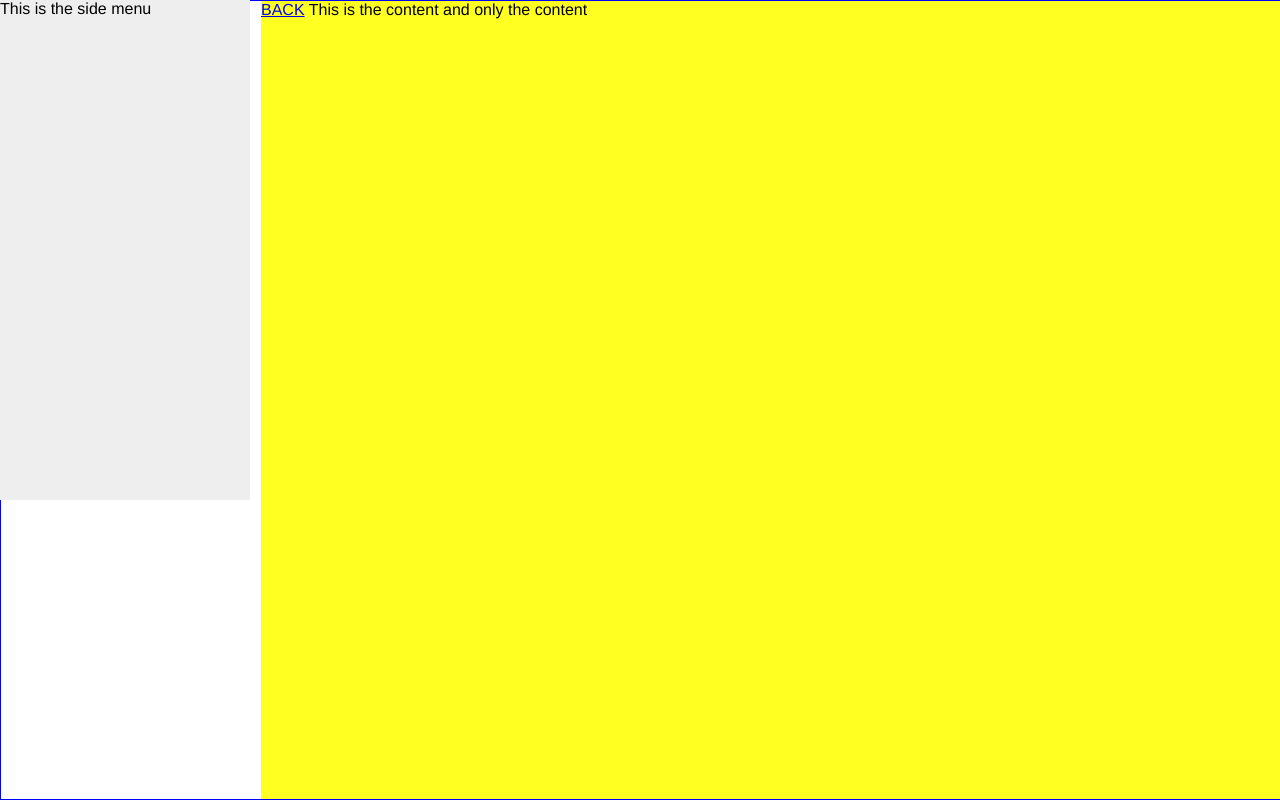
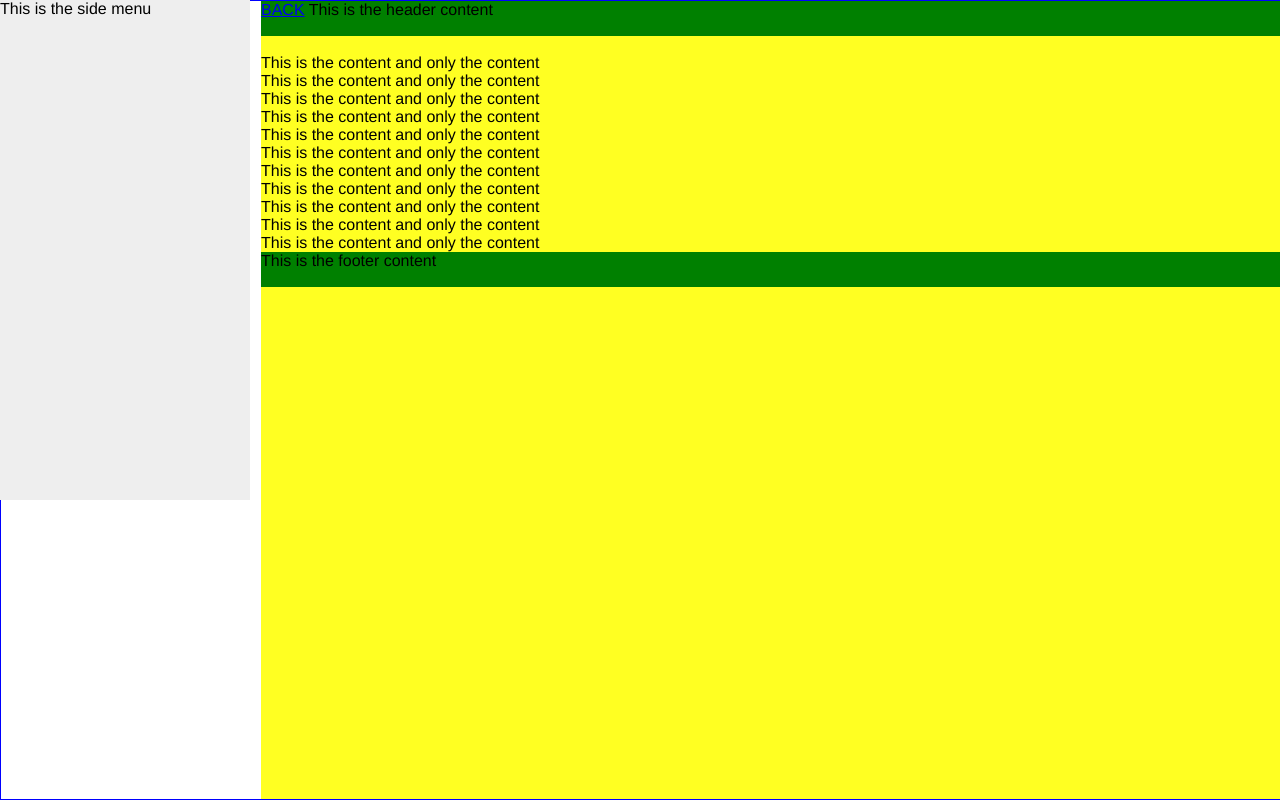
Before and after one commit to cayasso/skip, a plain HTML site: page examples/index.html in a window 1280 px wide. Both pictures are taken after a click on the link "BACK". Shown: the top 800 px of the page. Drawn offline with Linux system fonts and the light colour scheme.

Commit message:
Adding more code

```diff
--- a/examples/index.html
+++ b/examples/index.html
@@ -37,14 +37,14 @@
         font-weight: normal;
        }
 
-      *, ::after, ::before {
+      /**, ::after, ::before {
         -webkit-box-sizing: border-box;
         box-sizing: border-box;
         -webkit-tap-highlight-color: rgba(0, 0, 0, 0);
         -webkit-user-select: none;
         -webkit-touch-callout: none;
         -webkit-user-drag: none;
-      }
+      }*/
 
       .container {
         display: -webkit-box;
@@ -55,7 +55,7 @@
 
       .content {
         width: 100%;
-        display: -webkit-box;
+        /*display: -webkit-box;*/
         z-index: 1;
         background-color: #FFFF22;
         -webkit-transform: translate3d(250px, 0px, 0px);
@@ -94,7 +94,16 @@
         width:100%;
         position: relative;
       }
+
+      header, footer {
+        height: 35px;
+        width: 100%;
+        background-color: green;
+        display: block;
+      }
       </style>
+
+
 
    </head>
 
@@ -108,9 +117,31 @@
 
         <div class='content'>
 
-          <a href="#" class="back">BACK</a>
+          <header>
+            <a href="#" class="back">BACK</a>
+            This is the header content
 
-          This is the content and only the content
+          </header>
+
+          <br>
+          <div>
+            <p>This is the content and only the content</p>
+            <p>This is the content and only the content</p>
+            <p>This is the content and only the content</p>
+            <p>This is the content and only the content</p>
+            <p>This is the content and only the content</p>
+            <p>This is the content and only the content</p>
+            <p>This is the content and only the content</p>
+            <p>This is the content and only the content</p>
+            <p>This is the content and only the content</p>
+            <p>This is the content and only the content</p>
+            <p>This is the content and only the content</p>
+          </div>
+
+
+          <footer>
+            This is the footer content
+          </footer>
         </div>
 
       </div>
--- a/skip.js
+++ b/skip.js
@@ -112,6 +112,9 @@ var Skip = (function (window, document, undefined) {
 
    Skip.prototype.onTouchMove = function (e) {
 
+    e.preventDefault();
+    e.stopPropagation();
+
     // ensure swiping with one touch and not pinching
     if(this._isTouch && e.touches.length > 1 || e.scale && e.scale !== 1) return;
 
@@ -131,7 +134,7 @@ var Skip = (function (window, document, undefined) {
       else
         this.padding = this.padding - 10;
 
-      $('.content').css('-webkit-transform', 'translate3d('+ this.padding +'px, 0px, 0px)');
+      //$('.content').css('-webkit-transform', 'translate3d('+ this.padding +'px, 0px, 0px)');
 
     } else {
       if (this.padding > 280)
@@ -139,23 +142,43 @@ var Skip = (function (window, document, undefined) {
       else
         this.padding = this.padding + 10;
 
-      $('.content').css('-webkit-transform', 'translate3d('+ this.padding +'px, 0px, 0px)');
+      //.css('-webkit-transform', 'translate3d('+ this.padding +'px, 0px, 0px)');
     }
+
+    this.slide($('.content')[0], this.padding, 300);
+
   };
 
-  Skip.prototype.slide = function () {
+  Skip.prototype.slide = function (el, x, speed) {
+
+      if (!el) return;
+
+      var style = el.style;
+
+      // set duration speed to 0
+      style.webkitTransitionDuration =
+      style.MozTransitionDuration =
+      style.msTransitionDuration =
+      style.OTransitionDuration =
+      style.transitionDuration = speed + 'ms';
+
+      style.webkitTransform = 'translate3d(' + x + 'px,0,0)';
+      style.msTransform =
+      style.MozTransform =
+      style.OTransform = 'translateX(' + x + 'px)';
+  };
+
+  Skip.prototype.slideMomentum = function (el, e) {
 
   };
 
   Skip.prototype.onTouchEnd = function (e) {
-     this.sliding = false;
+    e.preventDefault();
+    e.stopPropagation();
+    this.sliding = false;
   };
 
   Skip.prototype.onTransitionEnd = function () {
-
-  };
-
-  Skip.prototype._move = function () {
 
   };
 
```
